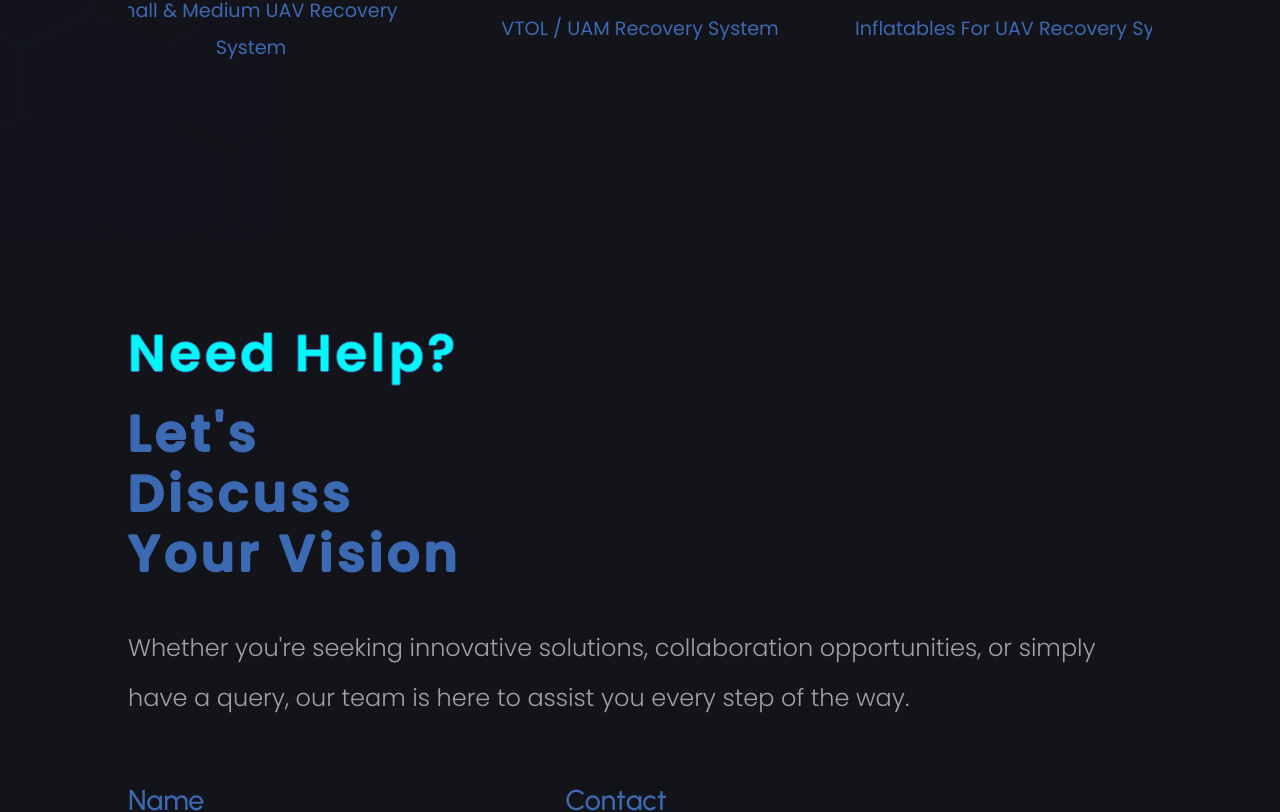
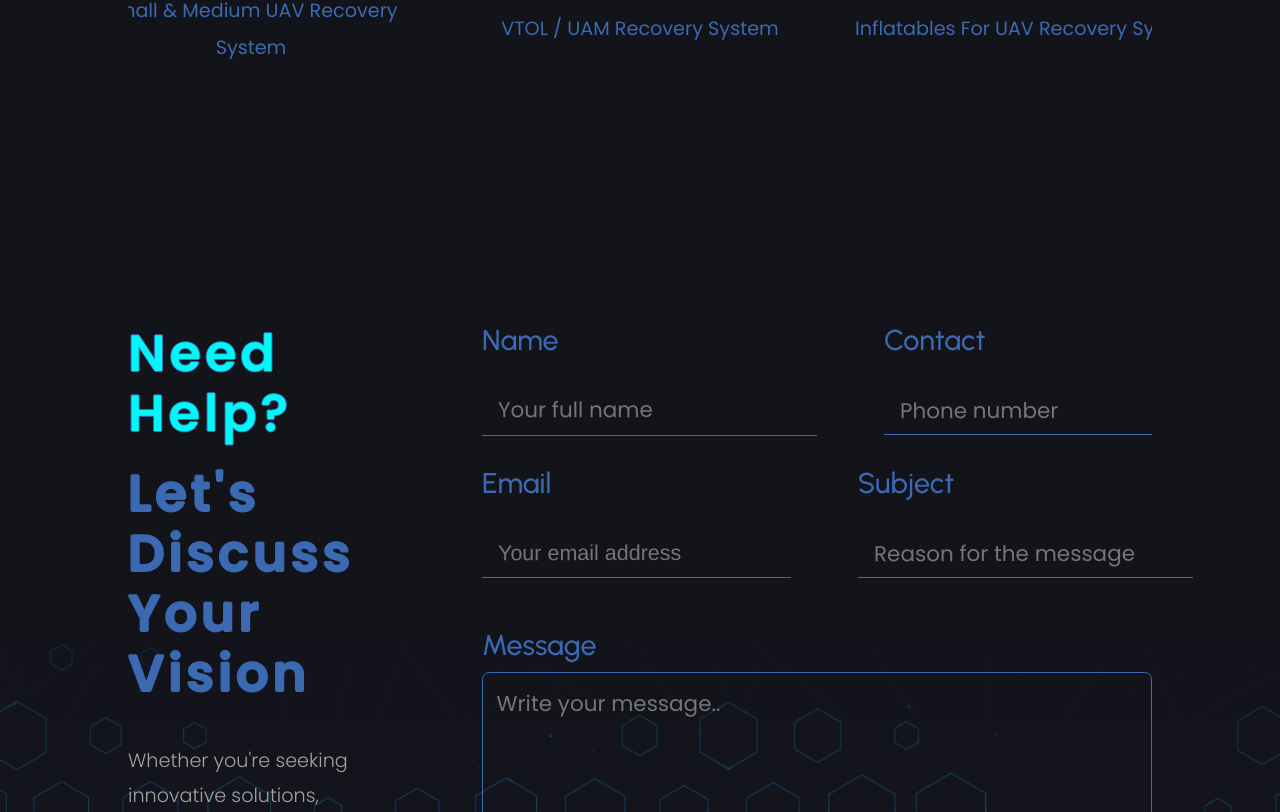
Before and after one commit to uttorea/frontend, a React (Create React App) app: page /product in a window 1280 px wide. Shown: the part 5048-5860 px from the top of the page. Built offline with nearby package versions, Linux system fonts and the light colour scheme; a small style sheet from the web is missing; a web font is replaced by a local one.

Commit message:
first commit

```diff
--- a/src/components/frame-component1.css
+++ b/src/components/frame-component1.css
@@ -37,18 +37,18 @@
   font-family: inherit;
   display: inline-block;
   text-shadow: 1px 0 0#3b69b2, 0 1px 0#3b69b2, -1px 0 0#3b69b2, 0-1px 0#3b69b2;
-  max-width: 100%;
+  width: 100%;
   z-index: 1;
 }
 .whether-youre-seeking1 {
   align-self: stretch;
   position: relative;
-  font-size: var(--font-size-5xl);
-  line-height: 50px;
+  font-size: 19.2px;
+  line-height: 35px;
   color: var(--color-gray-800);
   white-space: pre-wrap;
   z-index: 1;
-  font-weight: 200;
+  font-weight: 100;
   padding-top: 40px;
 }
 .need-help-lets-discuss-you-group {
@@ -444,7 +444,7 @@
   /* gap: var(--gap-84xl-5); */
 }
 .frame-wrapper12 {
-  padding-bottom: 14%;
+  padding-bottom: 12%;
   align-self: stretch;
   justify-content: center;
   padding-top: 14%;
--- a/src/pages/product.css
+++ b/src/pages/product.css
@@ -205,6 +205,12 @@
   }
 } */
 @media screen and (max-width: 925px) {
+  .productpagemain{
+    width: 100%;
+    background-repeat: no-repeat;
+    background-size:cover;
+
+  }
   .productsectiontop{
     width: 100%;
   margin-left: 80px;
```
